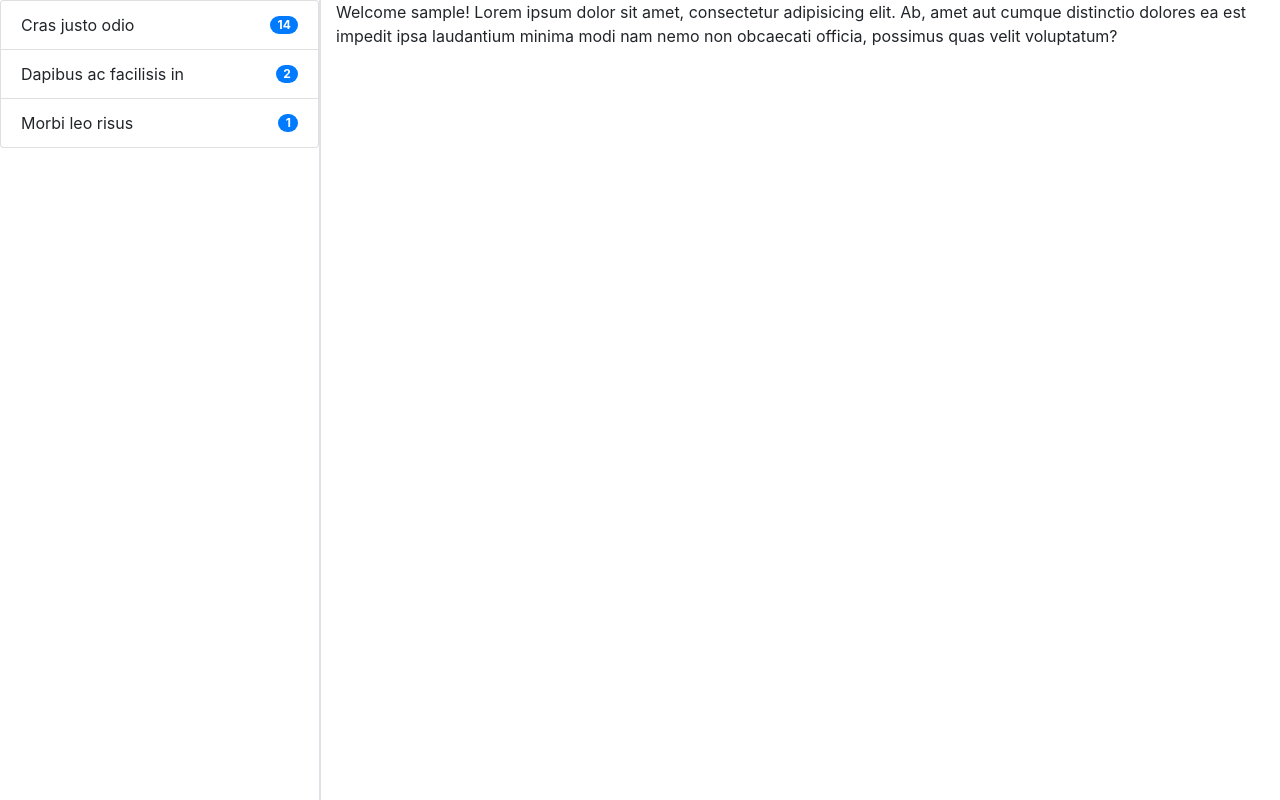
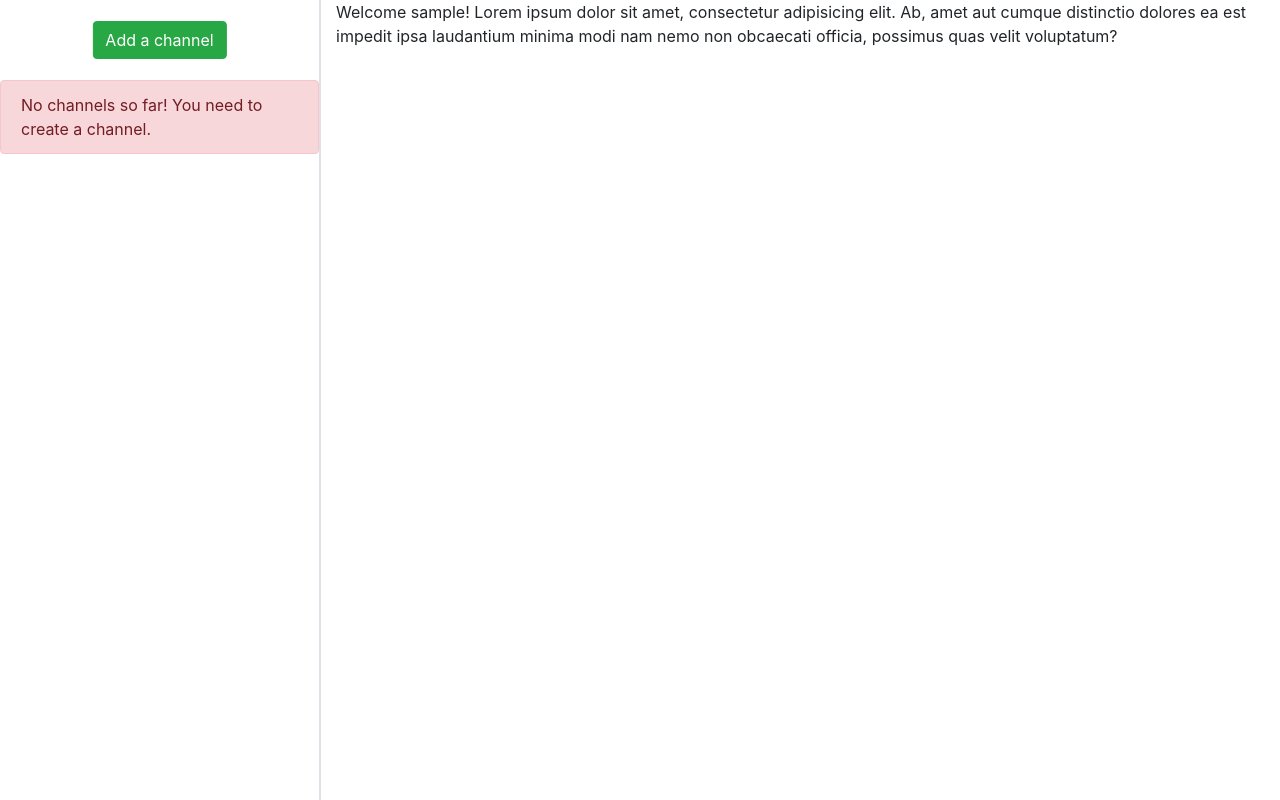
Before and after one commit to dzionek/channels, a Flask app: page / in a window 1280 px wide. Run offline with Flask 2, Linux system fonts and the light colour scheme; the visitor is signed in with stand-in values (Sample User, id 1); data comes from the database, SQL or seed files in the repository; data that the repository does not hold is empty; style sheets or scripts are compiled from the project's sources; some libraries are stand-ins or nearby versions.

Commit message:
Add 'add channel' button

```diff
--- /dev/null
+++ b/static/css/app.css
@@ -0,0 +1,18 @@
+#app-container, #channels {
+  height: 100vh; }
+
+#channels {
+  padding: 0; }
+
+#channels-list {
+  overflow-y: scroll;
+  height: 90vh; }
+
+#channels-ui {
+  height: 10vh;
+  position: relative; }
+  #channels-ui button {
+    position: absolute;
+    top: 50%;
+    left: 50%;
+    transform: translate(-50%, -50%); }
--- a/static/scss/app.scss
+++ b/static/scss/app.scss
@@ -1,3 +1,5 @@
+$ui-height: 10vh;
+
 %container {
   height: 100vh;
 }
@@ -6,8 +8,23 @@
   @extend %container;
 }
 
-#channels-list {
+#channels {
   @extend %container;
   padding: 0;
+}
+
+#channels-list {
   overflow-y: scroll;
+  height: 100vh - $ui-height;
 }
+
+#channels-ui {
+  height: $ui-height;
+  position: relative;
+  button {
+    position: absolute;
+    top: 50%;
+    left: 50%;
+    transform: translate(-50%, -50%);
+  }
+}
--- a/templates/app-layout.html
+++ b/templates/app-layout.html
@@ -7,12 +7,23 @@
 {% block content %}
     <div class="container-fluid" id="app-container">
         <div class="row">
-            <div class="col-md-3 border-right" id="channels-list">
-                {% block channels %}{% endblock %}
+
+            <div class="col-md-3 border-right" id="channels">
+
+                <div id="channels-ui">
+                    <button type="button" class="btn btn-success">Add a channel</button>
+                </div>
+
+                <div id="channels-list">
+                    {% block channels %}{% endblock %}
+                </div>
+
             </div>
+
             <div class="col-md-9 border-left">
                 {% block messages %}{% endblock %}
             </div>
+
         </div>
     </div>
 {% endblock %}
--- a/templates/app.html
+++ b/templates/app.html
@@ -2,18 +2,18 @@
 
 {% block channels %}
     <ul class="list-group">
-        <li class="list-group-item d-flex justify-content-between align-items-center" style="width: 100%">
-            Cras justo odio
-            <span class="badge badge-primary badge-pill">14</span>
-        </li>
-        <li class="list-group-item d-flex justify-content-between align-items-center">
-            Dapibus ac facilisis in
-            <span class="badge badge-primary badge-pill">2</span>
-        </li>
-        <li class="list-group-item d-flex justify-content-between align-items-center">
-            Morbi leo risus
-            <span class="badge badge-primary badge-pill">1</span>
-        </li>
+
+
+        {% for channel in channels %}
+            <li class="list-group-item d-flex justify-content-between align-items-center" style="width: 100%">
+                {{ channel.name }}
+                <span class="badge badge-primary badge-pill">100</span>
+            </li>
+        {% else %}
+            <div class="alert alert-danger" role="alert">
+                No channels so far! You need to create a channel.
+            </div>
+        {% endfor %}
     </ul>
 {% endblock %}
 
```
